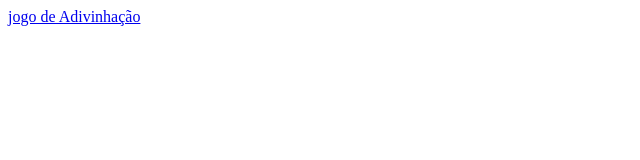
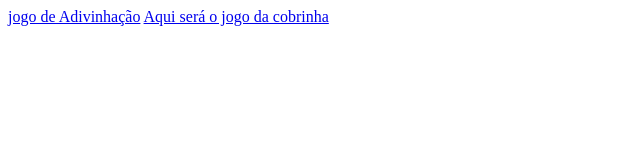
Before and after one commit to zecapagodin-bit/bobie-godies, a plain HTML site: page index.html in a window 1280 px wide. Shown: the whole page, without its empty margins (0-640 px from the left). Drawn offline with Linux system fonts and the light colour scheme.

Commit message:
menu de jogos

```diff
--- a/index.html
+++ b/index.html
@@ -2,5 +2,6 @@
 
 <body>
     <a href="adivinha.html">jogo de Adivinhação</a>
+    <a href="cobrinha.html">Aqui será o jogo da cobrinha</a>
 </body>
 </html>
```
Also changed, not shown: cobrinha.html (added, +6 -0 lines).
